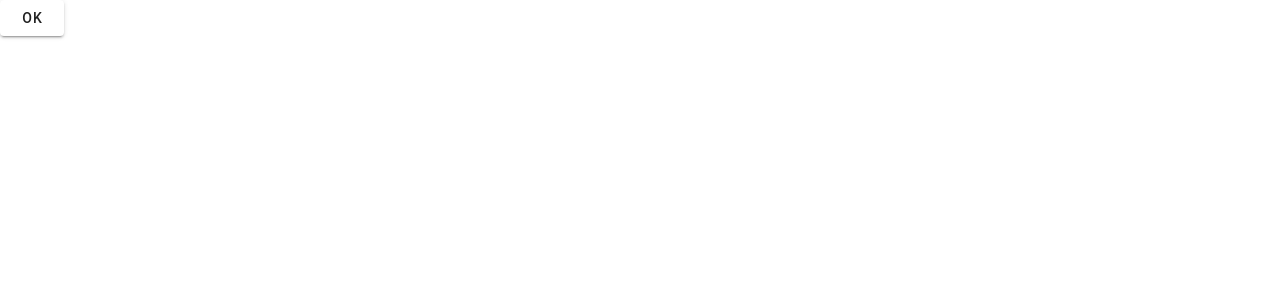
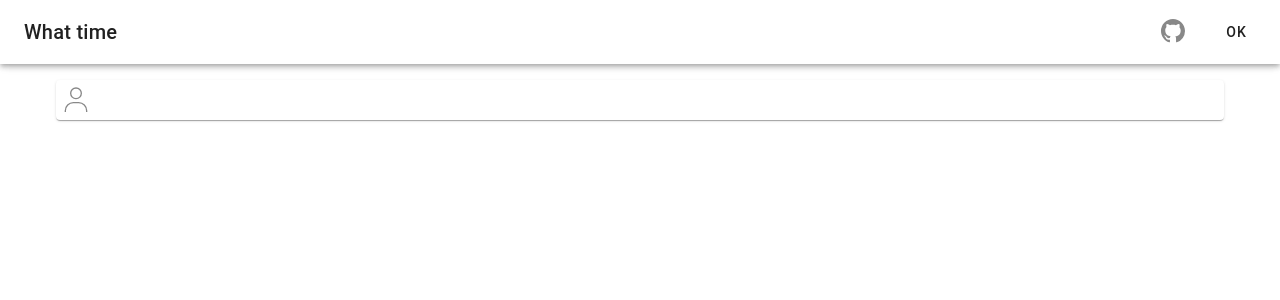
Before and after one commit to vitalii-minchuk/what-time, a Vue app: page / in a window 1280 px wide. Shown: the top 300 px of the page. Built offline with nearby package versions, Linux system fonts and the light colour scheme.

Commit message:
icons and svgs

```diff
--- a/index.html
+++ b/index.html
@@ -4,7 +4,7 @@
     <meta charset="UTF-8">
     <link rel="icon" href="/favicon.ico">
     <meta name="viewport" content="width=device-width, initial-scale=1.0">
-    <title>Vite App</title>
+    <title>what time</title>
   </head>
   <body>
     <div id="app"></div>
--- a/src/App.vue
+++ b/src/App.vue
@@ -1,9 +1,28 @@
-<script setup lang="ts"></script>
+<script setup lang="ts">
+import GitHubSVG from './assets/icons/GitHubSVG.vue'
+import WhatTime from './components/WhatTime/WhatTime.vue'
+</script>
 
 <template>
-  <header></header>
+  <v-app>
+    <v-app-bar class="px-6">
+      <v-alert-title>What time</v-alert-title>
+      <v-spacer></v-spacer>
+      <v-row justify="end">
+        <v-btn>
+          <a
+            href="https://github.com/vitalii-minchuk/what-time"
+            target="_blank"
+          >
+            <GitHubSVG />
+          </a>
+        </v-btn>
+        <v-btn> ok </v-btn>
+      </v-row>
+    </v-app-bar>
 
-  <main>
-    <v-btn>ok</v-btn>
-  </main>
+    <main class="mt-16">
+      <WhatTime />
+    </main>
+  </v-app>
 </template>
--- /dev/null
+++ b/src/assets/icons/GitHubSVG.vue
@@ -0,0 +1,21 @@
+<template>
+  <svg
+    xmlns="http://www.w3.org/2000/svg"
+    width="24px"
+    height="24px"
+    viewBox="0 0 16 16"
+  >
+    <path
+      fill="#888888"
+      fillRule="evenodd"
+      d="M7.976 0A7.977 7.977 0 0 0 0 7.976c0 3.522 2.3 6.507 5.431 7.584c.392.049.538-.196.538-.392v-1.37c-2.201.49-2.69-1.076-2.69-1.076c-.343-.93-.881-1.175-.881-1.175c-.734-.489.048-.489.048-.489c.783.049 1.224.832 1.224.832c.734 1.223 1.859.88 2.3.685c.048-.538.293-.88.489-1.076c-1.762-.196-3.621-.881-3.621-3.964c0-.88.293-1.566.832-2.153c-.05-.147-.343-.978.098-2.055c0 0 .685-.196 2.201.832c.636-.196 1.322-.245 2.007-.245s1.37.098 2.006.245c1.517-1.027 2.202-.832 2.202-.832c.44 1.077.146 1.908.097 2.104a3.16 3.16 0 0 1 .832 2.153c0 3.083-1.86 3.719-3.62 3.915c.293.244.538.733.538 1.467v2.202c0 .196.146.44.538.392A7.984 7.984 0 0 0 16 7.976C15.951 3.572 12.38 0 7.976 0Z"
+      clipRule="evenodd"
+    ></path>
+  </svg>
+</template>
+
+<script lang="ts">
+export default {
+  name: 'PajamasGithub'
+}
+</script>
--- /dev/null
+++ b/src/assets/icons/LineAccountSVG.vue
@@ -0,0 +1,43 @@
+<template>
+  <div style="width: 40px; height: 40px; padding: 4px">
+    <svg
+      xmlns="http://www.w3.org/2000/svg"
+      width="100%"
+      height="100%"
+      viewBox="0 0 24 24"
+    >
+      <g
+        fill="none"
+        stroke="#888888"
+        strokeDasharray="28"
+        strokeDashoffset="28"
+        strokeLinecap="round"
+        strokeWidth="2"
+      >
+        <path
+          d="M4 21V20C4 16.6863 6.68629 14 10 14H14C17.3137 14 20 16.6863 20 20V21"
+        >
+          <animate
+            fill="freeze"
+            attributeName="stroke-dashoffset"
+            dur="0.4s"
+            values="28;0"
+          ></animate>
+        </path>
+        <path
+          d="M12 11C9.79086 11 8 9.20914 8 7C8 4.79086 9.79086 3 12 3C14.2091 3 16 4.79086 16 7C16 9.20914 14.2091 11 12 11Z"
+        >
+          <animate
+            fill="freeze"
+            attributeName="stroke-dashoffset"
+            begin="0.5s"
+            dur="0.4s"
+            values="28;0"
+          ></animate>
+        </path>
+      </g>
+    </svg>
+  </div>
+</template>
+
+<script setup lang="ts"></script>
--- /dev/null
+++ b/src/components/WhatTime/WhatTime.vue
@@ -0,0 +1,13 @@
+<template>
+  <v-container>
+    <v-card>
+      <LineAccountSVG />
+    </v-card>
+  </v-container>
+</template>
+
+<script setup lang="ts">
+import LineAccountSVG from '@/assets/icons/LineAccountSVG.vue'
+</script>
+
+<style scoped></style>
```
Also changed, not shown: 1 other file (tests, documents, lock files or other folders).
